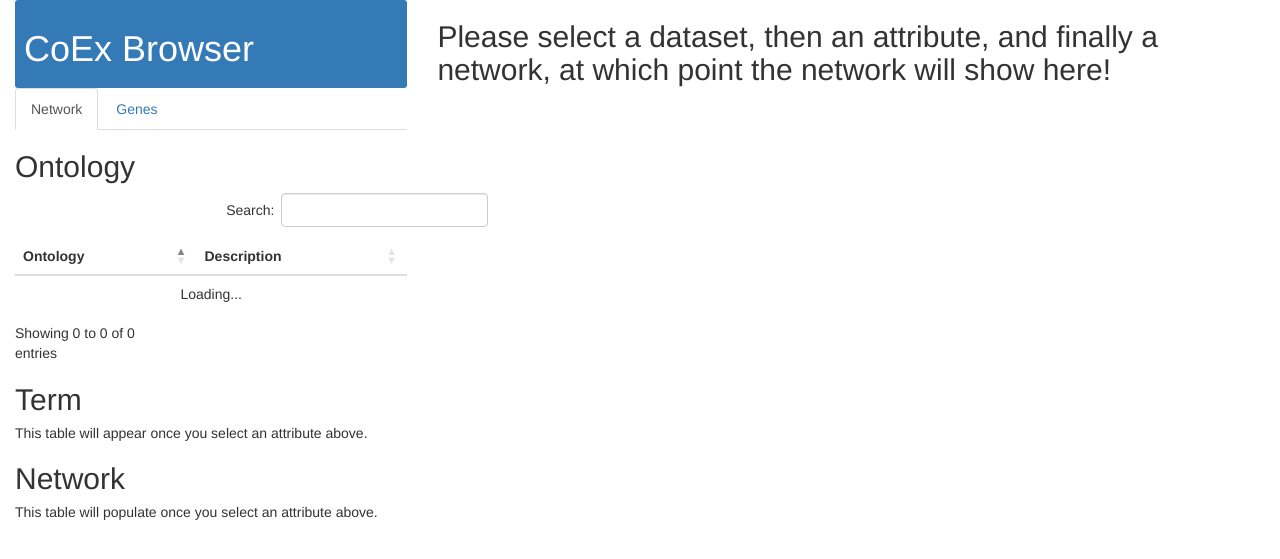
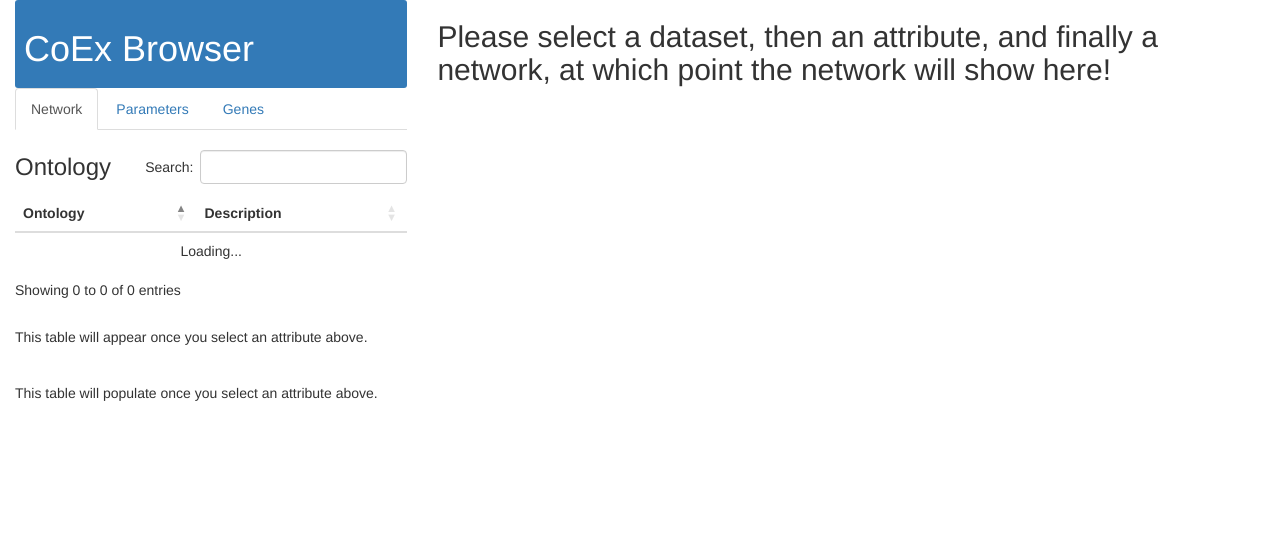
Before and after one commit to LinkageIO/cob, a Flask app: template templates/index.html in a window 1280 px wide. Shown: the top 559 px of the page. Run offline with Flask 2, Linux system fonts and the light colour scheme; the template is opened without the code that fills it, so the values that code supplies are empty; some libraries are stand-ins or nearby versions.

Commit message:
Now builds Gene table out of Node data, Cleaned up interface a bit, Moved parameters to new tab

```diff
--- a/COB.py
+++ b/COB.py
@@ -172,7 +172,10 @@ def fix_val(val):
         return val
 
 '''
-# Gene Stuff, being thawed
+# Gene Stuff, deprecated in favor of pulling info out of node
+# Kept for reference in getting paramaters we may want that aren't
+# currently included in the node data
+
 @app.route('/Annotations/<network_name>/<ontology_name>/<term_name>',
         methods=['GET','POST'])
 def Annotations(network,ontology,term):
--- a/static/js/cob.js
+++ b/static/js/cob.js
@@ -108,16 +108,17 @@ function tableMaker(section){
       "bJQueryUI": false,
       "bScrollCollapse": true,
       "bAutoWidth": true,
-      "info": true,
+      "dom": '<"'+section+'Title">frtip',
       "order": [[0,'asc']],
       "processing" : true,
-      "sScrollXInner": "100%",
+      "sScrollXInner": '100%',
       "sScrollX": '100%',
-      "sScrollY": $('#cob').innerHeight()/4,
+      "sScrollY": $(window).height()/4,
       "select": true,
       "searching": true,
       "stripe": true,
     });
+  $("div."+section+"Title").html(section);
   return;
 }
 
@@ -203,49 +204,54 @@ function buildGraph(data){
      edges: data.edges,
   }});
 
-  // Use gene data to set up gene reference tablefunction(currentValue, index, array){
+  // Format the node data for the DataTable
   var geneData = [];
-  data.nodes.forEach(function(currentValue, index, array){
-    console.log(currentValue);
-
-
+  cy.nodes().filter('[type = "gene"]').forEach(function(currentValue, index, array){
+    geneData.push({
+        'ID': currentValue.data('id'),
+        'Chrom': currentValue.data('chrom'),
+        'Start': currentValue.data('start'),
+        'End': currentValue.data('end'),
+        'SNP': currentValue.data('snp'),
+        'Local Degree': currentValue.data('ldegree'),
+        'Global Degree': currentValue.data('gdegree'),
+        'Locality': currentValue.data('locality')
+      });
   });
 
-}
-
-/*--------------------------------
-      Gene Table Constructor
----------------------------------*/
-function buildGeneTable(data){
-  // Pull in the saved data
-
-  /*// Remove the data wait message
-  $('#'+section+'Wait').addClass("hidden");
+  // Clean up the old table
+  $('#GeneTable').DataTable().destroy();
 
   // Make sure the table is visible
-  $('#'+section+'Table').removeClass("hidden");
-
-  // Clean up the old table
-  $('#'+section+'Table').DataTable().destroy();
+  $('#GeneTable').removeClass("hidden");
 
   // Uses DataTables to build a pretty table
-  $('#'+section+'Table').DataTable(
+  $('#GeneTable').DataTable(
       {
-      "ajax": address,
+      "data": geneData,
       "autoWidth": true,
       "bPaginate": false,
       "bJQueryUI": false,
       "bScrollCollapse": true,
       "bAutoWidth": true,
-      "info": true,
+      "dom": '<"GeneTitle">frtip',
       "order": [[0,'asc']],
       "processing" : true,
       "sScrollXInner": "100%",
       "sScrollX": '100%',
-      "sScrollY": $('#cob').innerHeight()/4,
+      "sScrollY": $(window).height()-300,
       "select": true,
       "searching": true,
       "stripe": true,
-    });*/
-  return;
+      "columns": [
+        {data: 'ID'},
+        {data: 'Chrom'},
+        {data: 'Start'},
+        {data: 'End'},
+        {data: 'SNP'},
+        {data: 'Local Degree'},
+        {data: 'Global Degree'},
+        {data: 'Locality'}]
+    });
+  $("div.GeneTitle").html('Gene Data');
 }
--- a/templates/index.html
+++ b/templates/index.html
@@ -26,9 +26,9 @@
   integrity="sha384-fLW2N01lMqjakBkx3l/M9EahuwpSfeNvV63J5ezn3uZzapT0u7EYsXMjQV+0En5r" crossorigin="anonymous">
 
   <!-- DataTables -->
-  <link rel='stylesheet' type='text/css'  href="https://cdn.datatables.net/1.10.11/css/dataTables.bootstrap.min.css">
-  <script src="https://cdn.datatables.net/1.10.11/js/jquery.dataTables.min.js"></script>
-  <script src="https://cdn.datatables.net/1.10.11/js/dataTables.bootstrap.min.js"></script>
+  <link rel='stylesheet' type='text/css'  href="https://cdn.datatables.net/1.10.12/css/dataTables.bootstrap.min.css">
+  <script src="https://cdn.datatables.net/1.10.12/js/jquery.dataTables.min.js"></script>
+  <script src="https://cdn.datatables.net/1.10.12/js/dataTables.bootstrap.min.js"></script>
   <script src="https://cdn.datatables.net/select/1.1.2/js/dataTables.select.min.js"></script>
   <link rel='stylesheet' type='text/css'  href="https://cdn.datatables.net/select/1.1.2/css/select.bootstrap.min.css">
 
@@ -79,27 +79,35 @@
       top: 0;
       z-index: 999;
     }
+    .OntologyTitle, .TermTitle, .NetworkTitle, .GeneTitle {
+      float: left;
+      font-size: x-large;
+    }
   </style>
 </head>
 
 <!-- Actual Body -->
 <body>
 <!-- Selection Column -->
-
 <div id='cob' class='container'>
   <div id='cobHead' class='bg-primary well-sm'><h1>CoEx Browser</h1></div>
 
 <div>
+  <!-- Tab List -->
   <ul class="nav nav-tabs" role="tablist" id="navTabs">
     <li role="presentation" class="active"><a href="#networks" aria-controls="networks" role="tab" data-toggle="tab">Network</a></li>
+    <li role="presentation"><a aria-controls="params" href="#params" role="tab" data-toggle="tab">Parameters</a></li>
     <li role="presentation"><a aria-controls="genes" href="#genes" role="tab" data-toggle="tab">Genes</a></li>
   </ul>
 
+  <!-- Section for all of the Tab Content -->
   <div class="tab-content">
+
+    <!-- Network Selection Tab -->
     <div role="tabpanel" class="tab-pane active" id="networks">
+
     <!-- Section For Ontology Selection -->
-      <div id="Ontology">
-        <h2>Ontology</h2>
+      <br><div id="Ontology">
           <h5 id="OntologyWait" class="">Are we gathering the datasets?, please wait.</h5>
           <table cellpadding="0" cellspacing="0" border="0" class="table table-hover hidden" id="OntologyTable">
             <thead>
@@ -113,8 +121,7 @@
       </div>
 
       <!-- Section For Term Selection -->
-      <div id="Term">
-        <h2>Term</h2>
+      <br><div id="Term">
           <h5 id="TermWait" class="">This table will appear once you select an attribute above.</h5>
           <table cellpadding="0" cellspacing="0" border="0" class="table table-hover hidden" id="TermTable">
             <thead>
@@ -130,8 +137,7 @@
       </div>
 
       <!-- Section For Network Selection -->
-      <div id="Network">
-        <h2>Network</h2>
+      <br><div id="Network">
         <h5 id="NetworkWait" class="">This table will populate once you select an attribute above.</h5>
           <table cellpadding="0" cellspacing="0" border="0" class="table table-hover hidden" id="NetworkTable">
             <thead>
@@ -144,9 +150,10 @@
           </table>
         </div>
       </div>
+      <!-- End Network Selection Tab -->
 
-      <div role="tabpanel" class="tab-pane" id="genes">
-        <!-- Section For parameter adjustment -->
+      <!-- Parameter Adjustment Tab -->
+      <div role="tabpanel" class="tab-pane" id="params"><br>
         <div id='Graph Params' class="form-group">
             <form class="form-inline" id="graphParams">
                 <label class="" for="nodeCutoff">Min Node Degree</label>
@@ -156,6 +163,11 @@
                 <input type="button" class="btn btn-primary" id="updateButton" value="Update">
             </form>
         </div>
+      </div>
+      <!-- End Parameter Adjustment Tab -->
+
+      <!-- Gene Table Tab -->
+      <div role="tabpanel" class="tab-pane" id="genes"><br>
         <table cellpadding="0" cellspacing="0" border="0" class="table table-hover hidden" id="GeneTable">
           <thead>
             <tr>
@@ -172,6 +184,8 @@
           <tbody></tbody>
         </table>
       </div>
+      <!-- End Gene Table Tab -->
+
     </div>
   </div>
 </div>
```
Lines whose indentation alone changed are shown as unchanged.
